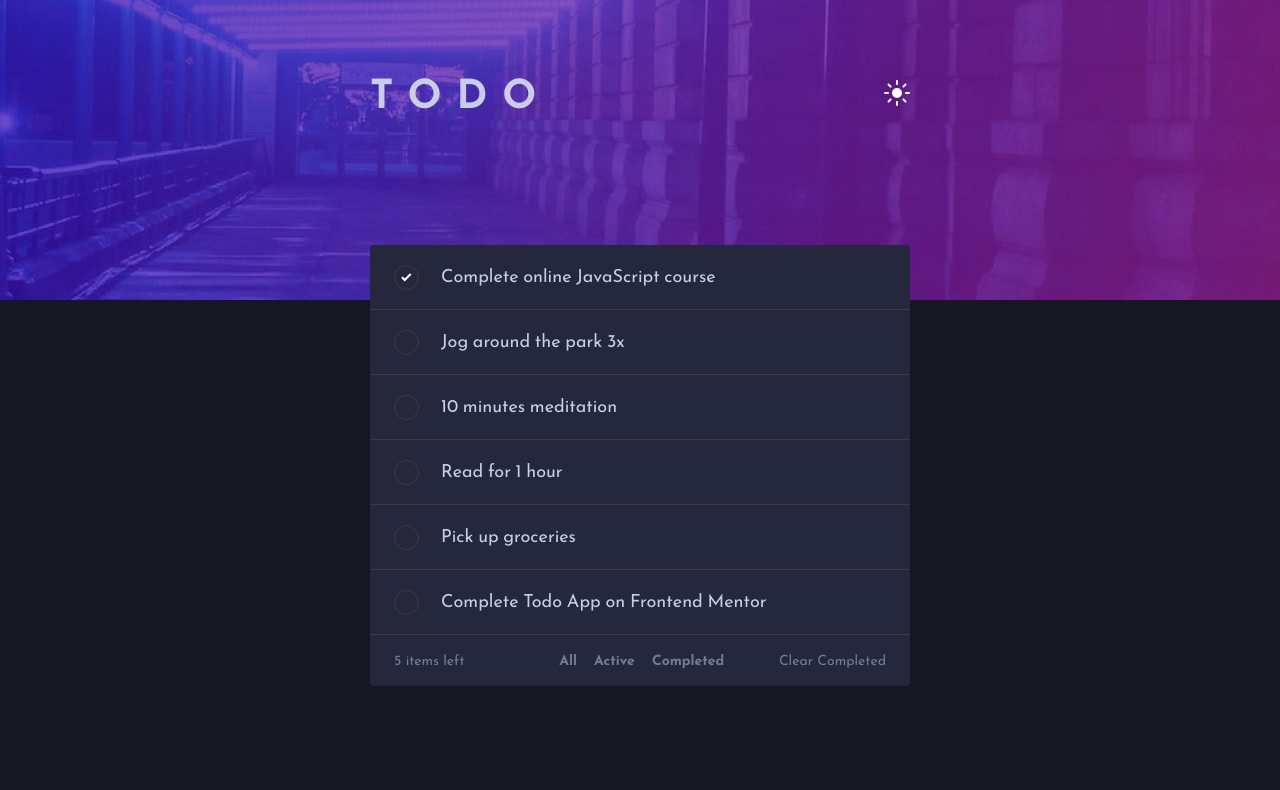
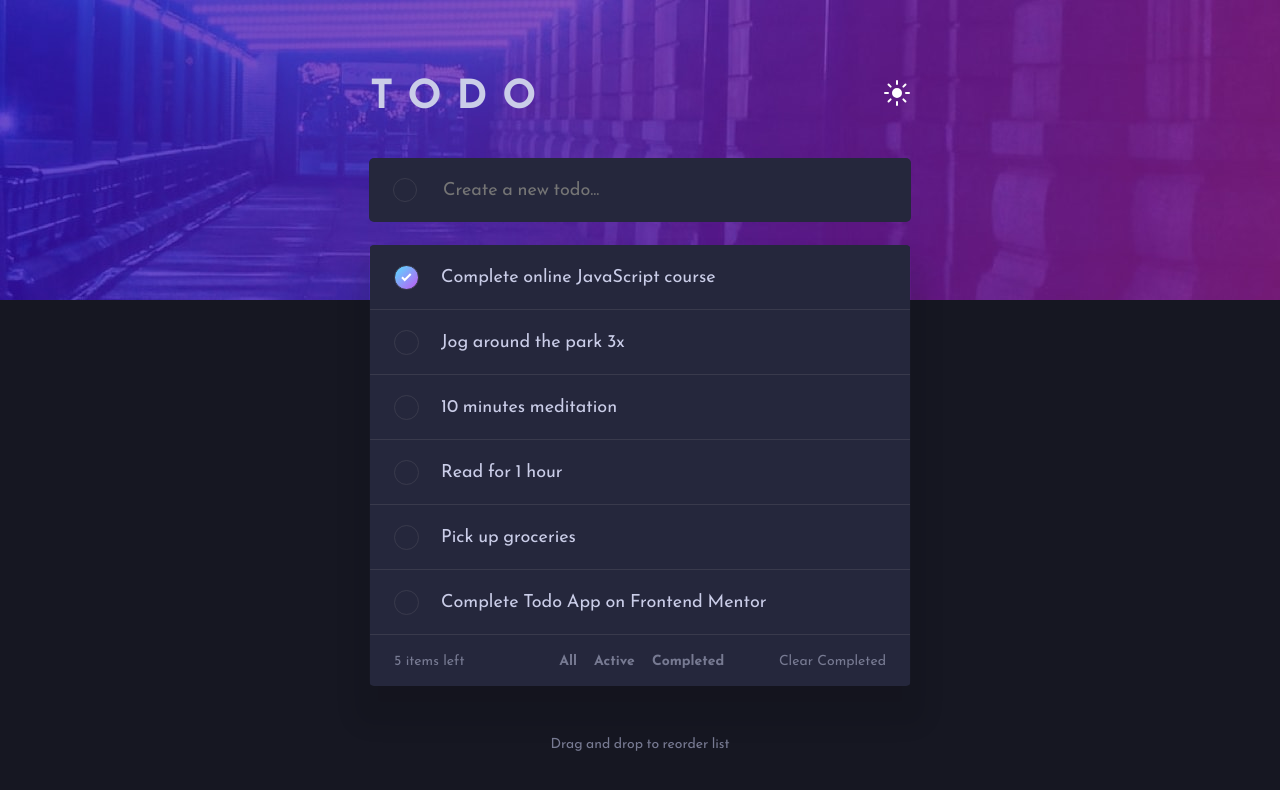
Before and after one commit to olesia1205/todo-app-main, a React (Create React App) app: page / in a window 1280 px wide. Shown: the top 790 px of the page. Built offline with nearby package versions, Linux system fonts and the light colour scheme.

Commit message:
fix(components): change some properties

```diff
--- a/src/components/App/App.tsx
+++ b/src/components/App/App.tsx
@@ -1,6 +1,7 @@
 import '../../index.css';
 
 import Header from '../Header/Header';
+import NewTodoForm from '../NewTodoForm/NewTodoForm';
 import TodoList from '../TodoList/TodoList';
 import style from './styles/styles.module.css';
 
@@ -8,6 +9,7 @@ function App() {
   return (
     <div className={style.app}>
       <Header />
+      <NewTodoForm />
       <TodoList />
     </div>
   );
--- a/src/components/TodoItem/TodoItem.tsx
+++ b/src/components/TodoItem/TodoItem.tsx
@@ -3,12 +3,11 @@ import { useState } from 'react';
 import styles from './styles/styles.module.css';
 
 type TTodoItem = {
-  key: number;
   title: string;
   completed: boolean;
 };
 
-function TodoItem({ key, title, completed }: TTodoItem) {
+function TodoItem({ title, completed }: TTodoItem) {
   const [isHovered, setIsHovered] = useState(false);
 
   return (
@@ -30,13 +29,14 @@ function TodoItem({ key, title, completed }: TTodoItem) {
             ? `${styles.checkboxLabel} ${styles.checkboxLabelCompleted}`
             : styles.checkboxLabel
         }`}
-        htmlFor={`checkbox${key}`}
+        htmlFor="checkbox"
       >
         <input
           type="checkbox"
           className={styles.checkbox}
-          id={`checkbox${key}`}
+          id="checkbox"
           checked={completed}
+          onChange={() => {}}
         />
         {title}
       </label>
--- a/src/components/TodoItem/styles/styles.module.css
+++ b/src/components/TodoItem/styles/styles.module.css
@@ -39,10 +39,15 @@
   border: 1px solid hsl(237, 14%, 26%);
 }
 
+.checkboxLabel:hover::before {
+  border-image: linear-gradient(135deg, hsl(192, 100%, 67%), hsl(280, 87%, 65%)) 1;
+}
+
 .checkboxLabelCompleted::before {
-  background: url(../../../images/icon-check.svg);
+  background:
+    url(../../../images/icon-check.svg) no-repeat,
+    linear-gradient(135deg, hsl(192, 100%, 67%), hsl(280, 87%, 65%));
   background-position: center;
-  background-repeat: no-repeat;
 }
 
 .deleteButton {
--- a/src/components/TodoList/TodoList.tsx
+++ b/src/components/TodoList/TodoList.tsx
@@ -6,12 +6,15 @@ import styles from './styles/styles.module.css';
 
 function TodoList() {
   return (
+    <>
       <ul className={styles.todoList}>
         {todos.map((todo: { title: string; completed: boolean }, index: number) => (
           <TodoItem key={index} title={todo.title} completed={todo.completed} />
         ))}
         <TodoFilterPanel />
       </ul>
+      <p className={styles.caption}>Drag and drop to reorder list</p>
+    </>
   );
 }
 
--- a/src/components/TodoList/styles/styles.module.css
+++ b/src/components/TodoList/styles/styles.module.css
@@ -7,6 +7,18 @@
   margin: -55px 0 0;
   border-radius: 5px;
   overflow: hidden;
+  box-shadow: 0px 25px 20px 15px rgb(0 0 0 / 9%);
+}
+
+.caption {
+  margin: 50px 0 0;
+  font-family: JosefinSans;
+  font-size: 14px;
+  font-style: normal;
+  line-height: 17px;
+  font-weight: 400;
+  color: hsl(234, 11%, 52%);
+  word-spacing: -1px;
 }
 
 @media screen and (max-width: 600px) {
```
Lines whose indentation alone changed are shown as unchanged.
